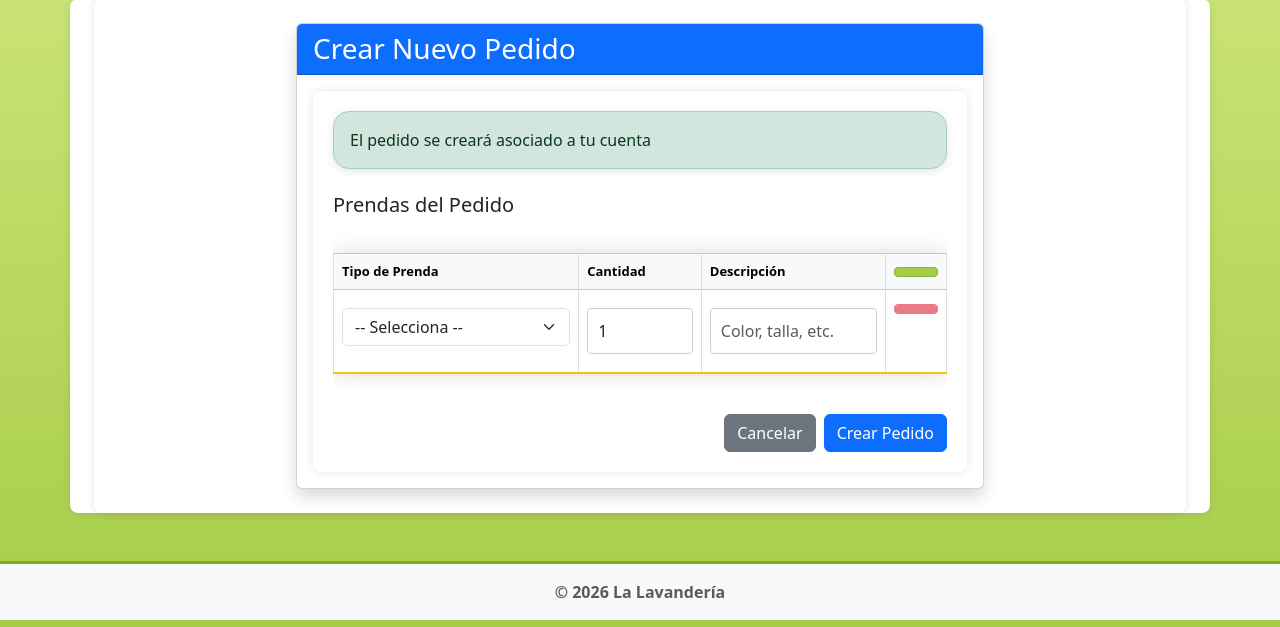
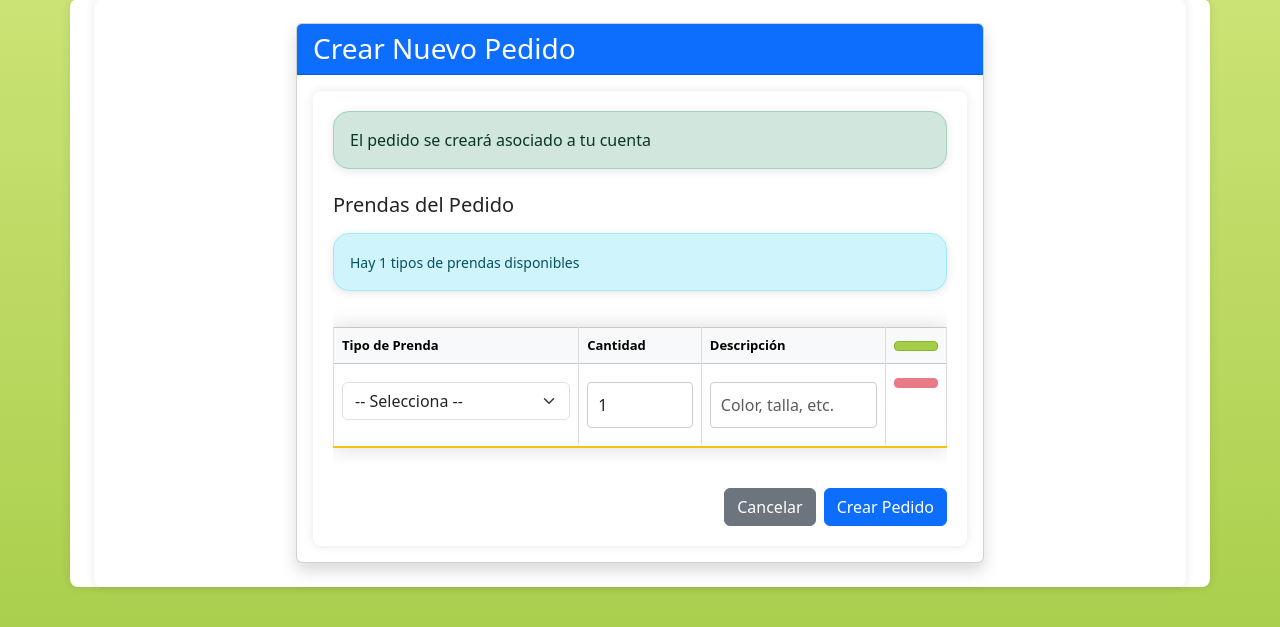
Before and after one commit to Fabianxxo27/La-Lavanderia, a Flask app: template templates/agregar_pedido.html in a window 1280 px wide. Shown: the part 126-753 px from the top of the page. Run offline with Flask 3, Linux system fonts and the light colour scheme; the template is opened without the code that fills it: most values are stand-ins (such as "Sample title", 1, 10 or a date in 2020).

Commit message:
Debug: Agregar validación y logging en GET y template

```diff
--- a/app.py
+++ b/app.py
@@ -954,10 +954,16 @@ def agregar_pedido():
             return redirect(url_for('agregar_pedido'))
 
     # GET request
+    print(f"[DEBUG] GET request - Cargando formulario agregar_pedido")
+    print(f"[DEBUG] Rol: {rol}, prendas_default count: {len(prendas_default)}")
+
     clientes = run_query(
         "SELECT id_usuario, nombre FROM usuario WHERE rol = 'cliente' ORDER BY nombre",
         fetchall=True
     )
+
+    print(f"[DEBUG] Clientes encontrados: {len(clientes) if clientes else 0}")
+    print(f"[DEBUG] Renderizando template con prendas_default")
 
     return render_template('agregar_pedido.html',
                          clientes=clientes,
--- a/templates/agregar_pedido.html
+++ b/templates/agregar_pedido.html
@@ -37,6 +37,17 @@
 
                         <!-- Tabla de Prendas -->
                         <h5 class="mb-3"><i class="fas fa-tshirt"></i> Prendas del Pedido</h5>
+
+                        {% if prendas_default %}
+                        <div class="alert alert-info">
+                            <small>Hay {{ prendas_default|length }} tipos de prendas disponibles</small>
+                        </div>
+                        {% else %}
+                        <div class="alert alert-danger">
+                            <strong>Error:</strong> No se cargaron las prendas disponibles
+                        </div>
+                        {% endif %}
+
                         <div class="table-responsive mb-4">
                             <table class="table table-bordered" id="tablaPrendas">
                                 <thead class="table-light">
@@ -110,11 +121,34 @@ function agregarFila() {
     nuevaFila.querySelector('button').disabled = false;
 
     cuerpo.appendChild(nuevaFila);
+    console.log('Fila agregada. Total filas:', cuerpo.rows.length);
 }
 
 function eliminarFila(boton) {
     const fila = boton.closest('tr');
     fila.remove();
+    console.log('Fila eliminada. Total filas:', document.getElementById('cuerpoTabla').rows.length);
 }
+
+// Validar antes de enviar
+document.querySelector('form').addEventListener('submit', function(e) {
+    const tipos = document.querySelectorAll('select[name="tipo[]"]');
+    let validos = 0;
+
+    tipos.forEach(function(select) {
+        if (select.value) validos++;
+    });
+
+    console.log('Enviando formulario. Prendas válidas:', validos);
+
+    if (validos === 0) {
+        e.preventDefault();
+        alert('Debes seleccionar al menos un tipo de prenda');
+        return false;
+    }
+});
+
+// Debug: Mostrar info al cargar
+console.log('Página cargada. Opciones de prendas:', document.querySelectorAll('select[name="tipo[]"] option').length);
 </script>
 {% endblock %}
```
